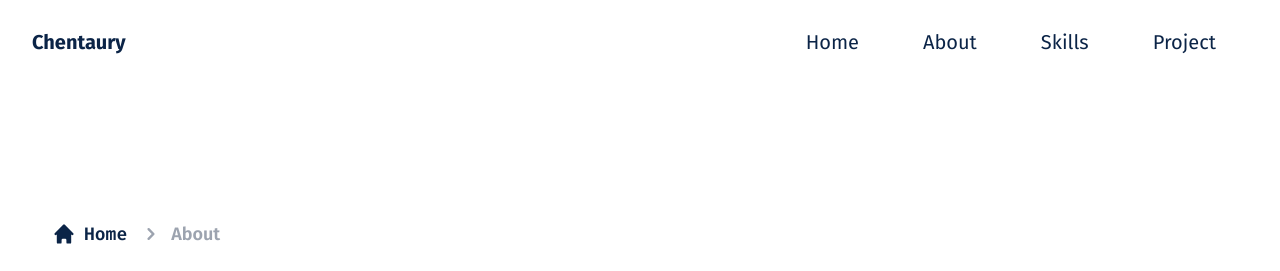
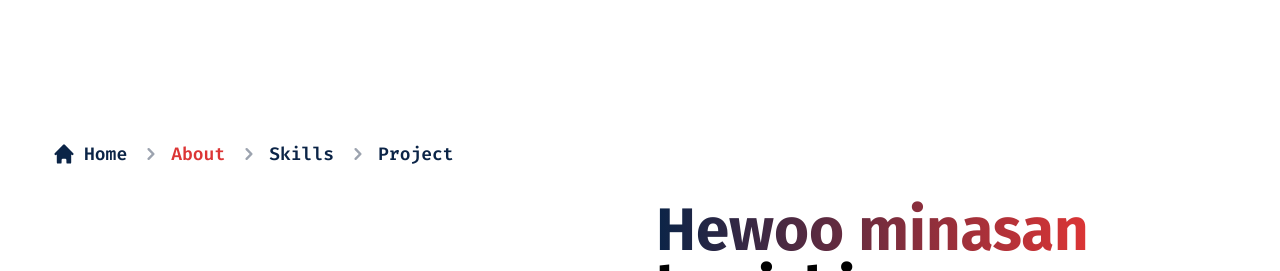
Before and after one commit to rulanugrh/rulanugrh, a website: page portofolio/src/about.html in a window 1280 px wide. Shown: the top 271 px of the page. Drawn offline with nearby package versions, Linux system fonts and the light colour scheme.

Commit message:
fix: style for dekstop

```diff
--- a/portofolio/src/about.html
+++ b/portofolio/src/about.html
@@ -9,40 +9,8 @@
     <link rel="stylesheet" href="../dist/styles.css">
 </head>
 <body>
-    <header class="bg-transparent absolute top-0 left-0 w-full flex items-center z-10" >
-        <div class="container bg-transparent">
-            <div class="flex items-center justify-between relative">
-                <div class="px-4">
-                    <a href="../index.html" class="font-bold xl:text-xl lg:text-xl text-lg text-primary block py-6 ">Chentaury</a>
-                </div>
-                <div class="flex items-center px-4">
-                    <button id="hamburger" name="hamburger" type="button" class="block absolute right-4 lg:hidden">
-                        <span class="hamburger-line origin-top-left transition duration-300 ease-in-out dark:bg-putih"></span>
-                        <span class="hamburger-line transition duration-300 ease-in-out dark:bg-putih"></span>
-                        <span class="hamburger-line origin-bottom-left transition duration-300 ease-in-out dark:bg-putih"></span>
-                    </button>
-                    <nav id="nav-menu" class="hidden absolute bg-white py-5 shadow-md rounded-lg max-w-[250px] w-full right-4 top-full lg:block lg:static lg:bg-transparent lg:max-w-full lg:shadow-none lg:rounded-none">
-                        <ul class="block lg:flex">
-                            <li class="group">
-                                <a href="../index.html" class="text-base text-primary font-firaSans lg:text-xl xl:text-xl hover:font-bold py-2 mx-8 flex">Home</a>
-                            </li>
-                            <li class="group">
-                                <a href="./about.html" class="text-base text-primary font-firaSans lg:text-xl xl:text-xl hover:font-bold py-2 mx-8 flex">About</a>
-                            </li>
-                            <li class="group">
-                                <a href="./skills.html" class="text-base text-primary font-firaSans lg:text-xl xl:text-xl hover:font-bold py-2 mx-8 flex">Skills</a>
-                            </li>
-                            <li class="group">
-                                <a href="./project.html" class="text-base text-primary font-firaSans lg:text-xl xl:text-xl hover:font-bold py-2 mx-8 flex">Project</a>
-                            </li>
-                        </ul>
-                    </nav>
-                </div>
-            </div>
-        </div>
-    </header>
 
-    <section id="about" class="pt-36 pb-32">
+    <section id="about" class="pt-16 pb-28">
         <div class="container lg:pt-16 xl:pt-16">
             <div class="flex flex-wrap">
                 <div class="px-4 w-full mb-5">
@@ -57,9 +25,17 @@
                           <li aria-current="page">
                             <div class="flex items-center">
                               <svg aria-hidden="true" class="w-6 h-6  text-gray-400" fill="currentColor" viewBox="0 0 20 20" xmlns="http://www.w3.org/2000/svg"><path fill-rule="evenodd" d="M7.293 14.707a1 1 0 010-1.414L10.586 10 7.293 6.707a1 1 0 011.414-1.414l4 4a1 1 0 010 1.414l-4 4a1 1 0 01-1.414 0z" clip-rule="evenodd"></path></svg>
-                              <span class="ml-1 text-lg font-semibold text-gray-400 md:ml-2">About</span>
+                              <span class="ml-1 text-lg  font-firaCode font-semibold text-secondary md:ml-2">About</span>
                             </div>
                           </li>
+                          <div class="flex items-center">
+                            <svg aria-hidden="true" class="w-6 h-6 text-gray-400" fill="currentColor" viewBox="0 0 20 20" xmlns="http://www.w3.org/2000/svg"><path fill-rule="evenodd" d="M7.293 14.707a1 1 0 010-1.414L10.586 10 7.293 6.707a1 1 0 011.414-1.414l4 4a1 1 0 010 1.414l-4 4a1 1 0 01-1.414 0z" clip-rule="evenodd"></path></svg>
+                            <a href="./skills.html" class="ml-1 text-lg font-firaCode font-semibold text-primary hover:text-secondary md:ml-2">Skills</a>
+                          </div>
+                          <div class="flex items-center">
+                            <svg aria-hidden="true" class="w-6 h-6 text-gray-400" fill="currentColor" viewBox="0 0 20 20" xmlns="http://www.w3.org/2000/svg"><path fill-rule="evenodd" d="M7.293 14.707a1 1 0 010-1.414L10.586 10 7.293 6.707a1 1 0 011.414-1.414l4 4a1 1 0 010 1.414l-4 4a1 1 0 01-1.414 0z" clip-rule="evenodd"></path></svg>
+                            <a href="./project.html" class="ml-1 text-lg font-firaCode font-semibold text-primary hover:text-secondary md:ml-2">Project</a>
+                          </div>
                         </ol>
                     </nav>
                 </div>
```
Also changed, not shown: portofolio/index.html (+3 -3 lines), portofolio/src/project.html (+2 -34 lines), portofolio/src/skills.html (+6 -35 lines), portofolio/dist/styles.css.
